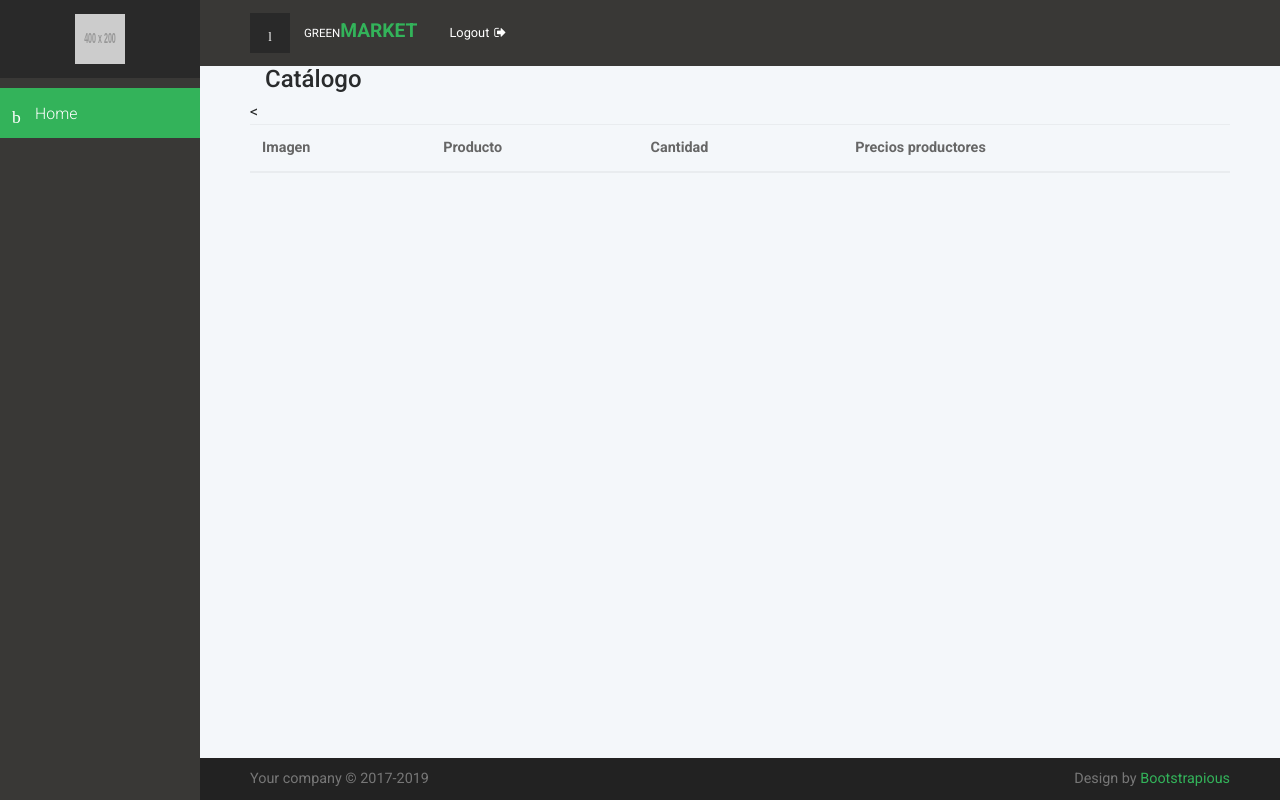
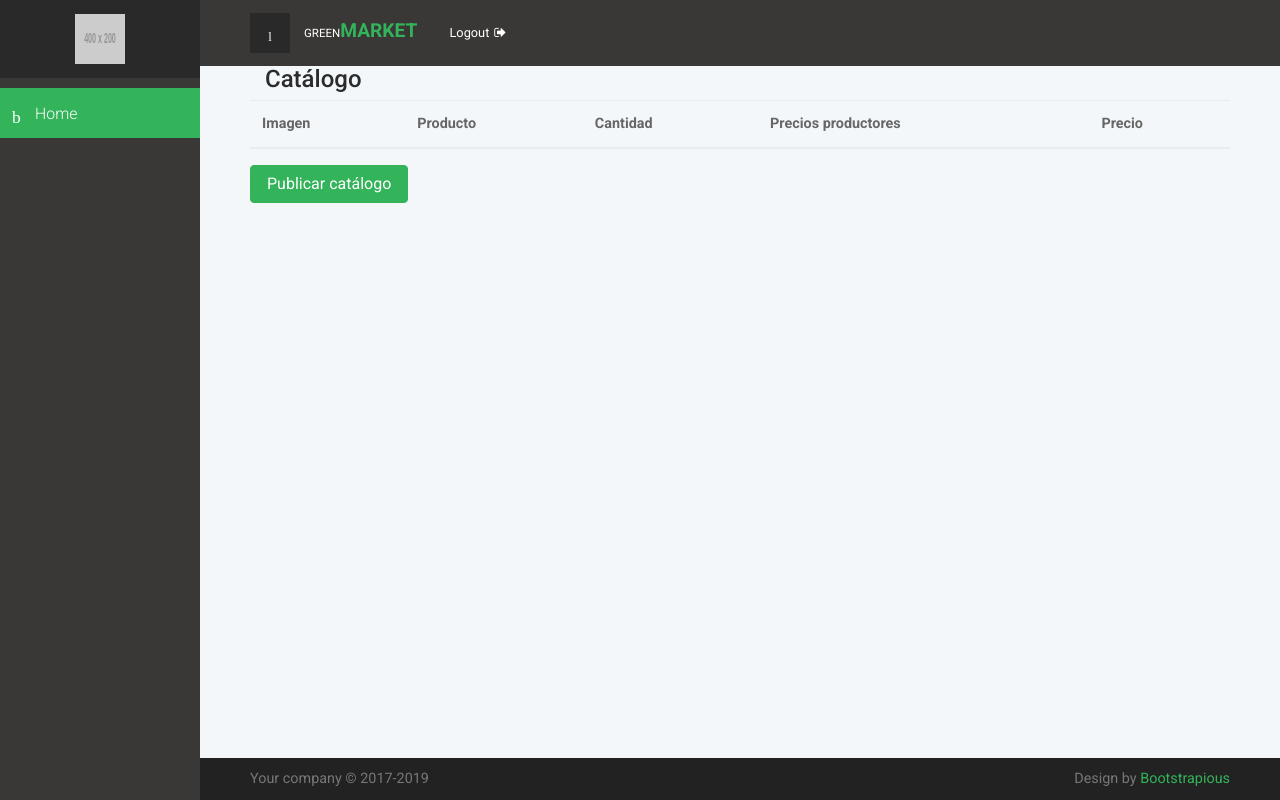
Before and after one commit to davidOrtiz09/GreenMarket-G2, a Django app: page /administrador/catalogo in a window 1280 px wide. Run offline with Django 3.2, Linux system fonts and the light colour scheme; grey boxes labelled with a size stand in for pictures from a placeholder-image service; data that the repository does not hold is empty; some libraries are stand-ins or nearby versions; some web fonts are replaced.

Commit message:
feat: Se completa el front de la cración del catálogo.
Al momento de enviar el formulario  se recorren todos los campos de los
preicios  y se arma un unico objeto JSON con el id del producto y precio para
ser enviado al back.

```diff
--- /dev/null
+++ b/Administrador/static/Administrador/catalogo/catalogo.js
@@ -0,0 +1,17 @@
+/*global $, document, Chart, LINECHART, data, options, window*/
+$( "#fcatalogo" ).submit(function( event ) {
+
+    // Se obtienen todos los elementos donde se tienen los precios.
+    var display = document.getElementsByClassName("precio");
+    var proPre =[];
+    var i;
+    // Se arma el objeto JSON con los datos a enviar, id del producto con su  respectivo precio.
+    for(i = 0; i < display.length; i++)
+        proPre.push({'producto':display[i].id.split('_')[1], 'precio':display[i].value });
+
+    // Se actualiza el campo hidden del formulario con el dato a enviar.
+    var precios_enviar = document.getElementById("precios_enviar");
+    precios_enviar.value= JSON.stringify(proPre);
+    return(true);
+    //$( "#fcatalogo" ).submit();
+});
--- a/Administrador/templates/Administrador/_common/base.html
+++ b/Administrador/templates/Administrador/_common/base.html
@@ -51,6 +51,7 @@
 <script src="{% static 'Administrador/theme/js/jquery.nicescroll.min.js' %}"></script>
 <script src="{% static 'Administrador/theme/js/jquery.validate.min.js' %}"></script>
 <script src="{% static 'Administrador/theme/js/front.js' %}"></script>
+<script src="{% static 'Administrador/catalogo/catalogo.js' %}"></script>
 
 </body>
 </html>
--- a/Administrador/templates/Administrador/catalogo.html
+++ b/Administrador/templates/Administrador/catalogo.html
@@ -10,8 +10,9 @@
                             <tr>
                                 <th>Imagen</th>
                                 <th>Producto</th>
-                                <th>Cantidad</th><
+                                <th>Cantidad</th>
                                 <th>Precios productores</th>
+                                <th>Precio</th>
                             </tr>
                         </thead>
                         <tbody>
@@ -21,12 +22,21 @@
                                 <th>{{ item.fk_producto__nombre }}</th>
                                 <th>{{ item.canAceptada }}</th>
                                 <th>{{ item.preMin }} - {{ item.preMax }}</th>
+                                <th><input type="number" id="precio_{{ item.fk_producto}}" class="form-control precio"></th>
+
                             </tr>
 
                         {% endfor %}
                         </tbody>
                     </table>
                 </div>
+                <div class="row">
+                    <form id="fcatalogo" method="post">
+                        {% csrf_token %}
+                        <input id="precios_enviar" type="hidden" name="precios_enviar">
+                        <button class="btn btn-primary" type="submit">Publicar cat&aacute;logo</button>
+                    </form>
+                </div>
             </div>
         </div>
     </section>
```
